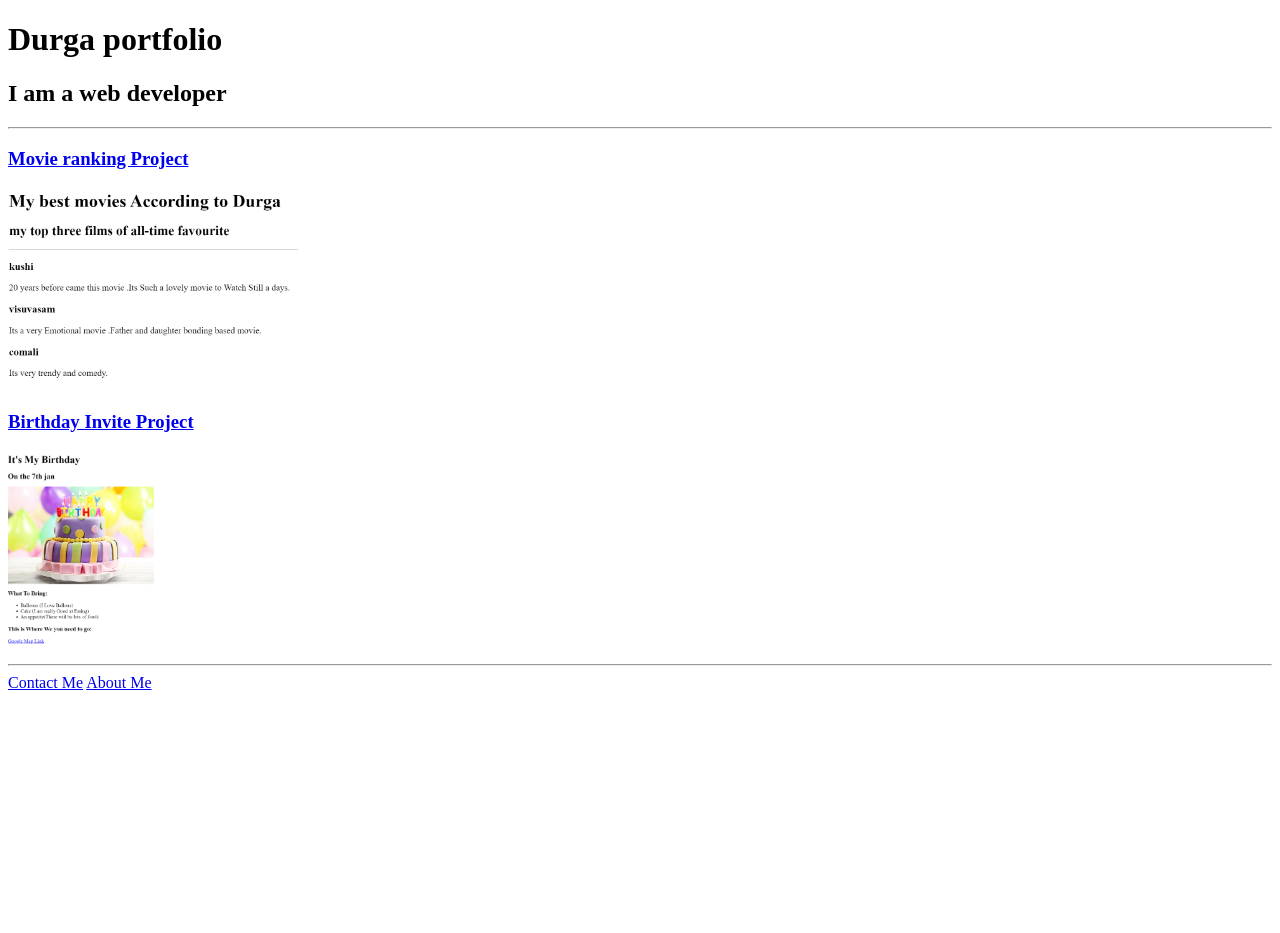
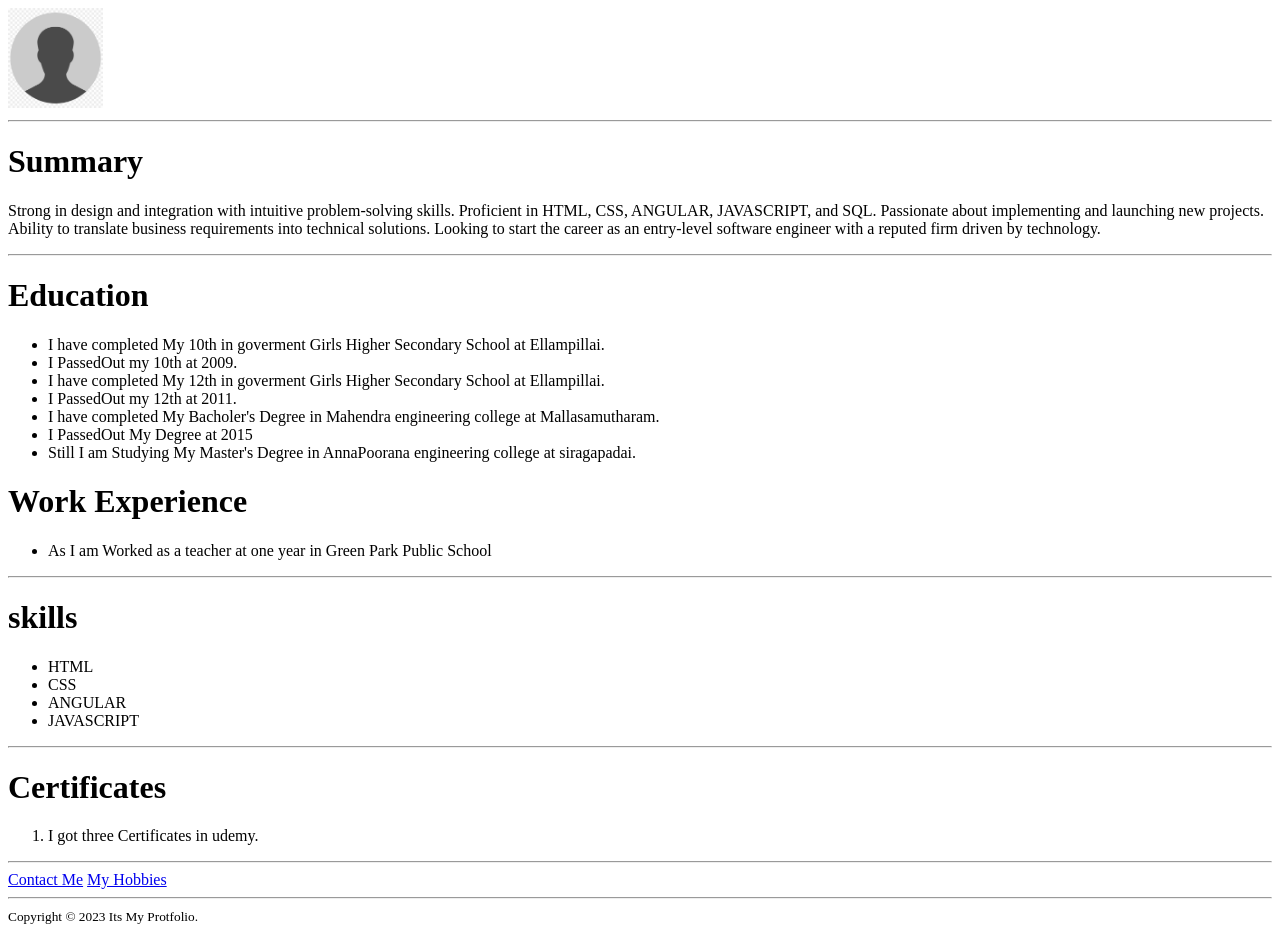
Before and after one commit to durgatheekshika/html-portfolio, a plain HTML site: page index.html in a window 1280 px wide. Before the commit the page ends 800 px from the top, so only its background shows below. Drawn offline with Linux system fonts and the light colour scheme.

Commit message:
Add files via upload

```diff
--- a/index.html
+++ b/index.html
@@ -1,39 +1,56 @@
-<!-- TODO 1: Create the HTML Boilerplate -->
-
-<!-- TODO 2: Add Your previous projects' HTML into the public folder -->
-
-<!-- TODO 3: Take screenshots of your project previews and add the images to the images folder -->
-
-<!-- TODO 4: Add titles/subtitles etc. -->
-
-<!-- TODO 5: Add a link to the project pages -->
-
-<!-- TODO 6: Add images to show the project previews
-HINT for TODO 6: You can use the height attribute set to 200 to make the image smaller:
-https://developer.mozilla.org/en-US/docs/Web/HTML/Element/img#attr-height -->
-
-<!-- TODO 7: Add the Contact Me and About Me page links -->
 <!DOCTYPE html>
 <html lang="en">
-  <head>
+<head>
     <meta charset="UTF-8">
     <meta name="viewport" content="width=device-width, initial-scale=1.0">
-    <meta http-equiv="X-UA-Compatible" content="ie=edge">
-    <title>Durga portfolio</title>
+    <title>My Resume</title>
+</head>
+<body>
+    <img src="assets/images/profile photo.png" height="100" alt="Profile Photo"/>
+    <hr/>
+    <h1>Summary</h1>
+    <p>Strong in design and integration with intuitive problem-solving skills. Proficient in HTML, CSS, ANGULAR, JAVASCRIPT, and SQL. Passionate about implementing and launching new projects. Ability to translate business requirements into technical solutions.
+       Looking to start the career as an entry-level software engineer with a reputed firm driven by technology.</p>
+       <hr/>
 
- </head>
+       <h1>Education</h1>
+       <ul>
+        <li> I have completed My 10th in goverment Girls Higher Secondary School at Ellampillai.</li>
+        <li>I PassedOut my 10th at 2009.</li>
+        <li> I have completed My 12th in goverment Girls Higher Secondary School at Ellampillai.</li>
+        <li>I PassedOut my 12th at 2011.</li>
+        <li>I have completed My Bacholer's Degree in Mahendra engineering college at Mallasamutharam.</li>
+        <li>I PassedOut My Degree at 2015</li>
+        <li> Still I am Studying My Master's Degree in AnnaPoorana engineering college at siragapadai.</li>
+       </ul>
 
-  <body>
-    <h1>Durga portfolio </h1>
-    <h2>I am a  web developer</h2>
-    <hr />
-   <h3><a href="./public/movie-ranking.html">Movie ranking Project</a></h3>
-    <img src="./assets/images/Screenshot 2023-06-21 141014.png" height="200" alt="Moving ranking"/>
-  <h3><a href="./public/birthday-invite.html">Birthday Invite Project</a></h3>
-  <img src="./assets/images/durga-birthday-invite.png"height="200" alt="Birthday Invite" />
-  <hr/>
-  <a href="./public/contact.html">Contact Me</a>
-  <a href="./public/about.html">About Me</a>
+       <h1>Work Experience</h1>
+       <ul>
+        <li> As I am Worked as a teacher at one year in Green Park Public School</li>
+       </ul>
+       <hr/>
+       <h1>skills</h1>
+       <ul>
+        <li>HTML</li>
+        <li>CSS</li>
+        <li>ANGULAR</li>
+        <li>JAVASCRIPT</li>
+       </ul>
+       <hr />
 
-  </body>
+       <h1>Certificates</h1>
+       <ol>
+        <li>I got three Certificates in udemy.</li>
+       </ol>
+       <hr/>
+       <a href="public/contact.html">Contact Me</a>
+       <a href="public/hobbies.html">My Hobbies</a>
+       <hr/>
+       <footer>
+        <small>
+          Copyright © 2023 Its My Protfolio.
+        </small>
+      </footer>
+
+</body>
 </html>
```
Also changed, not shown: public/contact.html (+14 -7 lines), public/hobbies.html (added, +17 -0 lines), assets/images/profile photo.png (added).
